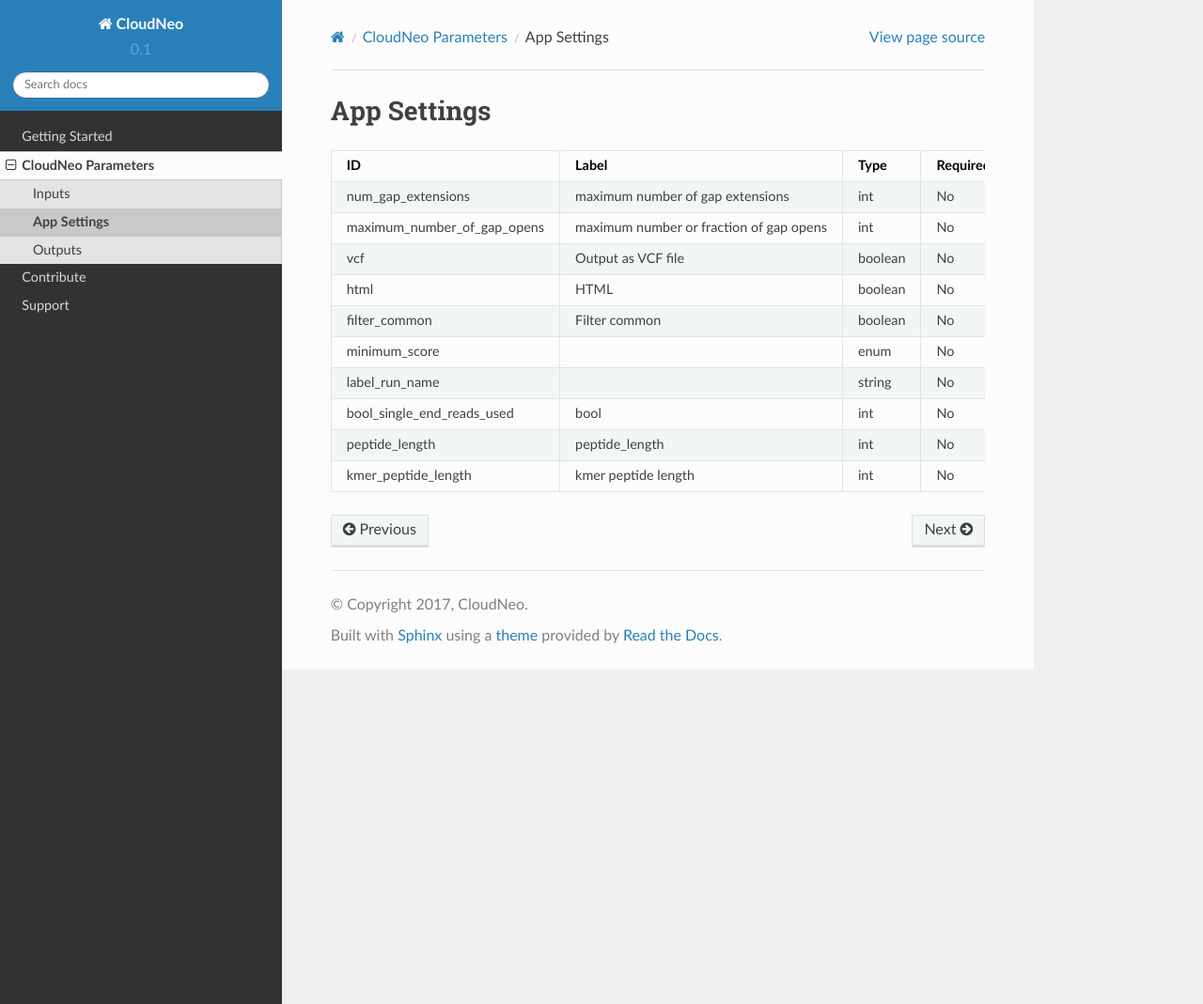
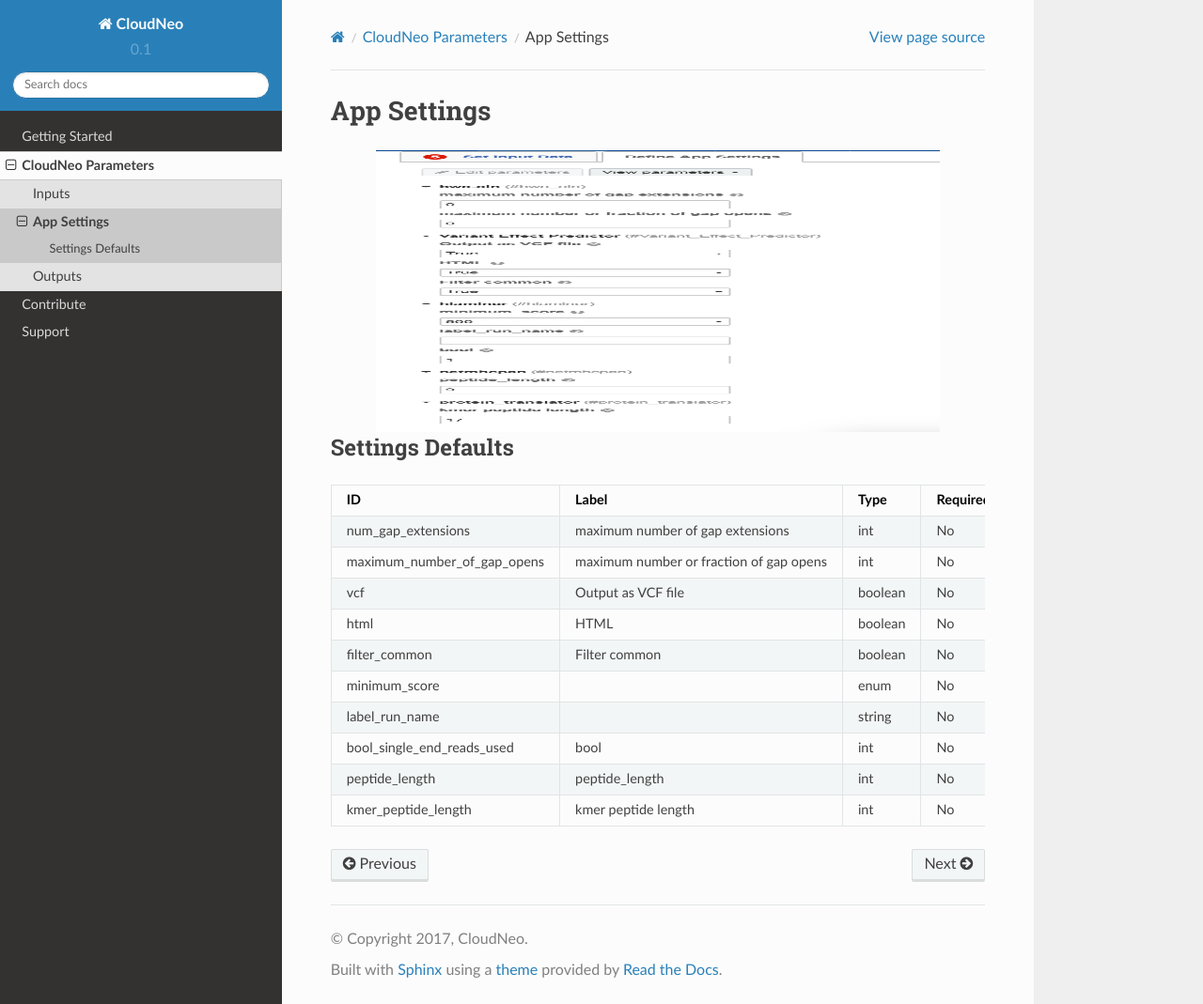
Before and after one commit to TheJacksonLaboratory/CloudNeo, a Sphinx documentation site: the page built from docs/cloudneo/app-settings.rst, in a window 1280 px wide and 1069 px high. Shown: the whole window at 94% size. Built offline with Sphinx 7.4.7 and the Read the Docs theme 2.0.0, drawn with Linux system fonts in a browser that asks for light colours.

Commit message:
updated app settings

```diff
--- a/docs/cloudneo/app-settings.rst
+++ b/docs/cloudneo/app-settings.rst
@@ -4,6 +4,14 @@
 .. toctree::
    :maxdepth: 1
 
+.. image:: ../images/define-settings.png
+    :width: 600px
+    :align: center
+    :height: 300px
+    :alt: alternate text
+
+Settings Defaults
+------------------
 .. csv-table::
    :header: "**ID**", "**Label**", "**Type**", "**Required**", "**Prefix**", "**Default**"
    :widths: 50, 50, 50, 50, 50, 50
```
